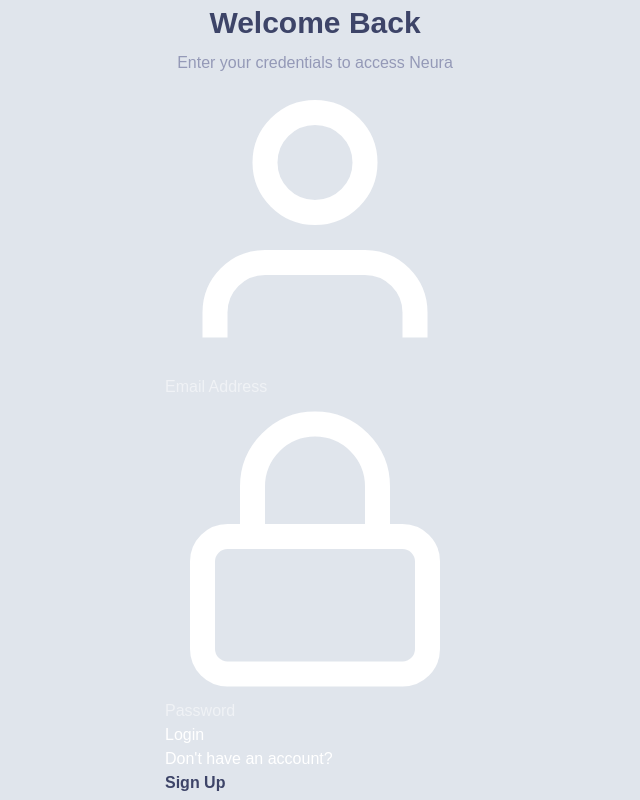
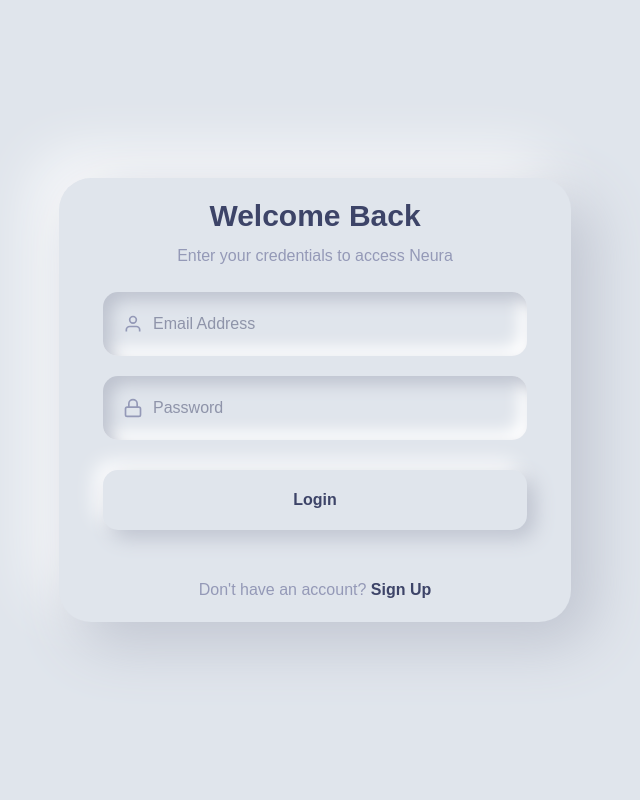
Before and after one commit to KaushikGurlhosur/Neura, a Next.js app: page /login in a window 1280 px wide. Shown: the whole page, without its empty margins (325-965 px from the left). Built offline with nearby package versions, Linux system fonts and the light colour scheme.

Commit message:
login page styles

```diff
--- a/app/(auth)/login/page.jsx
+++ b/app/(auth)/login/page.jsx
@@ -11,7 +11,7 @@ const UserIcon = () => (
     fill="none"
     stroke="currentColor"
     strokeWidth="2"
-    className="w-full h-full">
+    className="w-5 h-full">
     <path d="M20 21v-2a4 4 0 0 0-4-4H8a4 4 0 0 0-4 4v2" />
     <circle cx="12" cy="7" r="4" />
   </svg>
@@ -35,7 +35,7 @@ const LockIcon = () => (
     fill="none"
     stroke="currentColor"
     strokeWidth="2"
-    className="w-full h-full">
+    className="w-5 h-full">
     <rect x="3" y="11" width="18" height="11" rx="2" ry="2" />
     <path d="M7 11V7a5 5 0 0110 0v4" />
   </svg>
@@ -109,8 +109,8 @@ export default function LoginPage() {
   const [error, setError] = useState("");
 
   return (
-    <div className="flex justify-center items-center min-h-screen bg-[#e0e5ec]">
-      <div>
+    <div className="flex justify-center items-center min-h-screen bg-[#e0e5ec] ">
+      <div className="bg-[#e0e5ec] rounded-4xl shadow-[20px_20px_60px_#bec3cf,-20px_-20px_60px_#ffffff] max-w-lg w-full p-5">
         <div className="flex flex-col items-center">
           <h2 className="text-[#3d4468] font-extrabold text-3xl mb-2.5">
             Welcome Back
@@ -126,12 +126,13 @@ export default function LoginPage() {
           </div>
         )}
 
-        <form>
-          <div>
-            <div>
+        <form className="p-4 m-2">
+          <div className="relative mb-5">
+            <div className="absolute left-5 top-1/2 -translate-y-1/2 text-[#9499b7]">
               <UserIcon />
             </div>
             <input
+              className="w-full bg-[#e0e5ec] border-none rounded-[15px] pt-[20px] pr-[24px] pb-[20px] pl-[50px] shadow-[inset_8px_8px_16px_#bec3cf,inset_-8px_-8px_16px_#ffffff] text-[#3d4468] text-[16px] outline-none"
               type="email"
               placeholder="Email Address"
               value={form.email}
@@ -140,11 +141,12 @@ export default function LoginPage() {
             />
           </div>
 
-          <div>
-            <div>
+          <div className="relative mb-5">
+            <div className="absolute left-5 top-1/2 -translate-y-1/2 text-[#9499b7]">
               <LockIcon />
             </div>
             <input
+              className="w-full bg-[#e0e5ec] border-none rounded-[15px] pt-[20px] pr-[24px] pb-[20px] pl-[50px] shadow-[inset_8px_8px_16px_#bec3cf,inset_-8px_-8px_16px_#ffffff] text-[#3d4468] text-[16px] outline-none"
               type="password"
               placeholder="Password"
               value={form.password}
@@ -152,13 +154,18 @@ export default function LoginPage() {
               required
             />
           </div>
-          <button type="submit" disabled={isloading}>
+          <button
+            type="submit"
+            disabled={isloading}
+            className="w-full bg-[#e0e5ec] border-none rounded-[15px] p-[18px] text-[#3d4468] font-semibold shadow-[8px_8px_20px_#bec3cf,-8px_-8px_20px_#ffffff] cursor-pointer mt-[10px] transition-all duration-200 ease-in-out">
             {isloading ? "Authenticating..." : "Login"}
           </button>
         </form>
 
-        <div>
-          <p>Don't have an account? </p>
+        <div className="flex items-center justify-center mt-8">
+          <p className="text-[#9499b7] text-base">
+            Don't have an account?&nbsp;
+          </p>
           <Link
             href="/register"
             className="text-[#3d4468] font-bold decoration-0 ">
```
